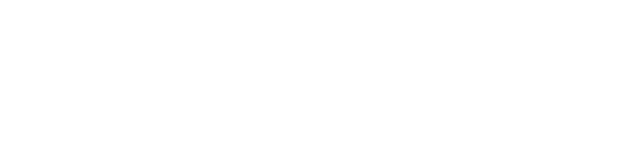
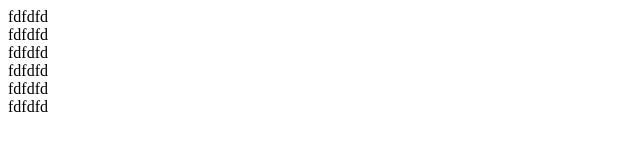
Before and after one commit to Meergyl/lesson-practic, a plain HTML site: page index.html in a window 1280 px wide. Shown: the whole page, without its empty margins (0-640 px from the left). Drawn offline with Linux system fonts and the light colour scheme.

Commit message:
create footer

```diff
--- a/index.html
+++ b/index.html
@@ -1,13 +1,21 @@
 <!DOCTYPE html>
 <html lang="en">
-<head>
-    <meta charset="UTF-8">
-    <meta http-equiv="X-UA-Compatible" content="IE=edge">
-    <meta name="viewport" content="width=device-width, initial-scale=1.0">
+  <head>
+    <meta charset="UTF-8" />
+    <meta http-equiv="X-UA-Compatible" content="IE=edge" />
+    <meta name="viewport" content="width=device-width, initial-scale=1.0" />
     <title>Document</title>
-</head>
-<body>
+    <link rel="stylesheet" href="./style.css">
+  </head>
+  <body>
+    <footer>
+      <div>fdfdfd</div>
+      <div>fdfdfd</div>
+      <div>fdfdfd</div>
+      <div>fdfdfd</div>
+      <div>fdfdfd</div>
+      <div>fdfdfd</div>
+    </footer>
     <script src="./script.js"></script>
-
-</body>
+  </body>
 </html>
```
Also changed, not shown: style.css (added).
